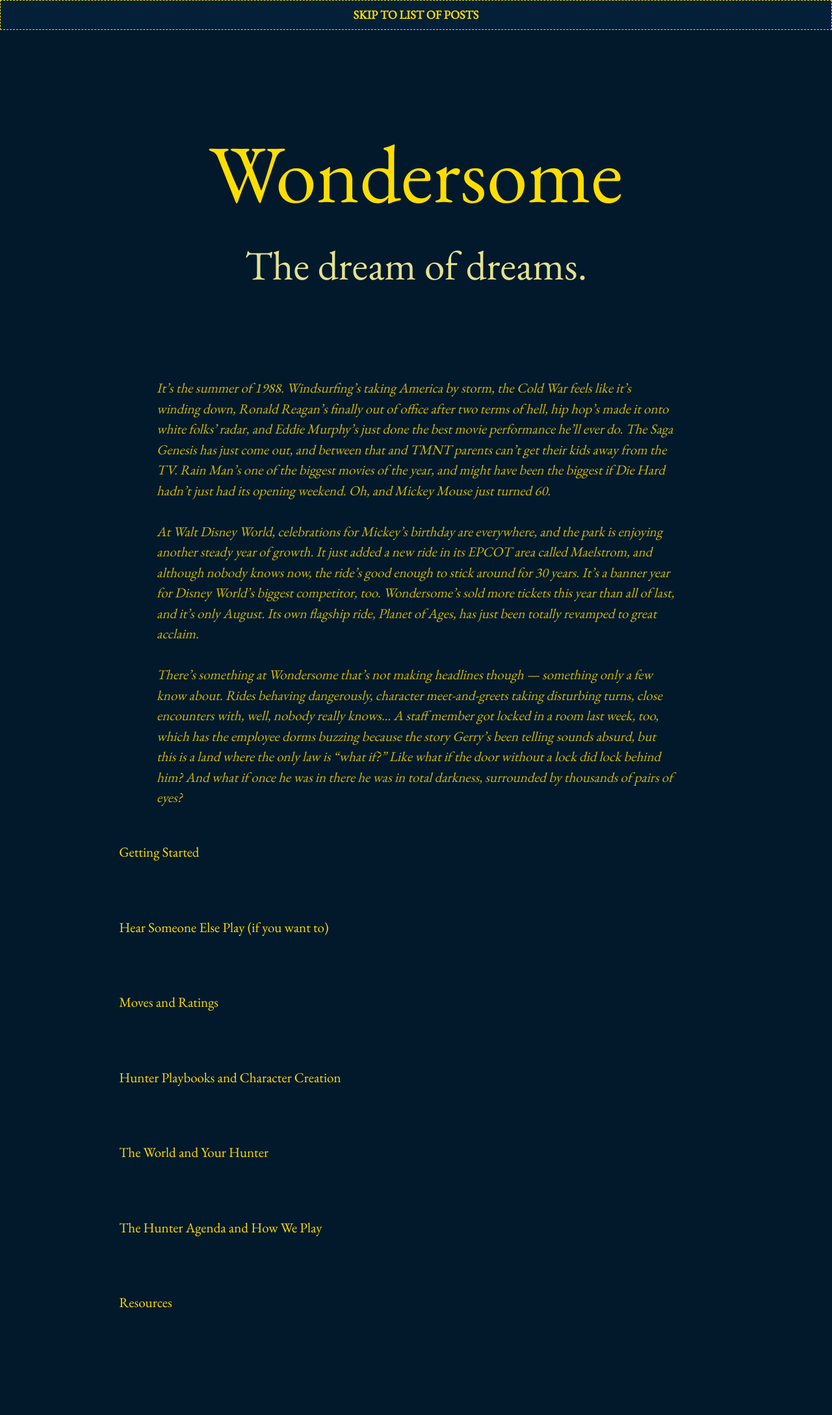
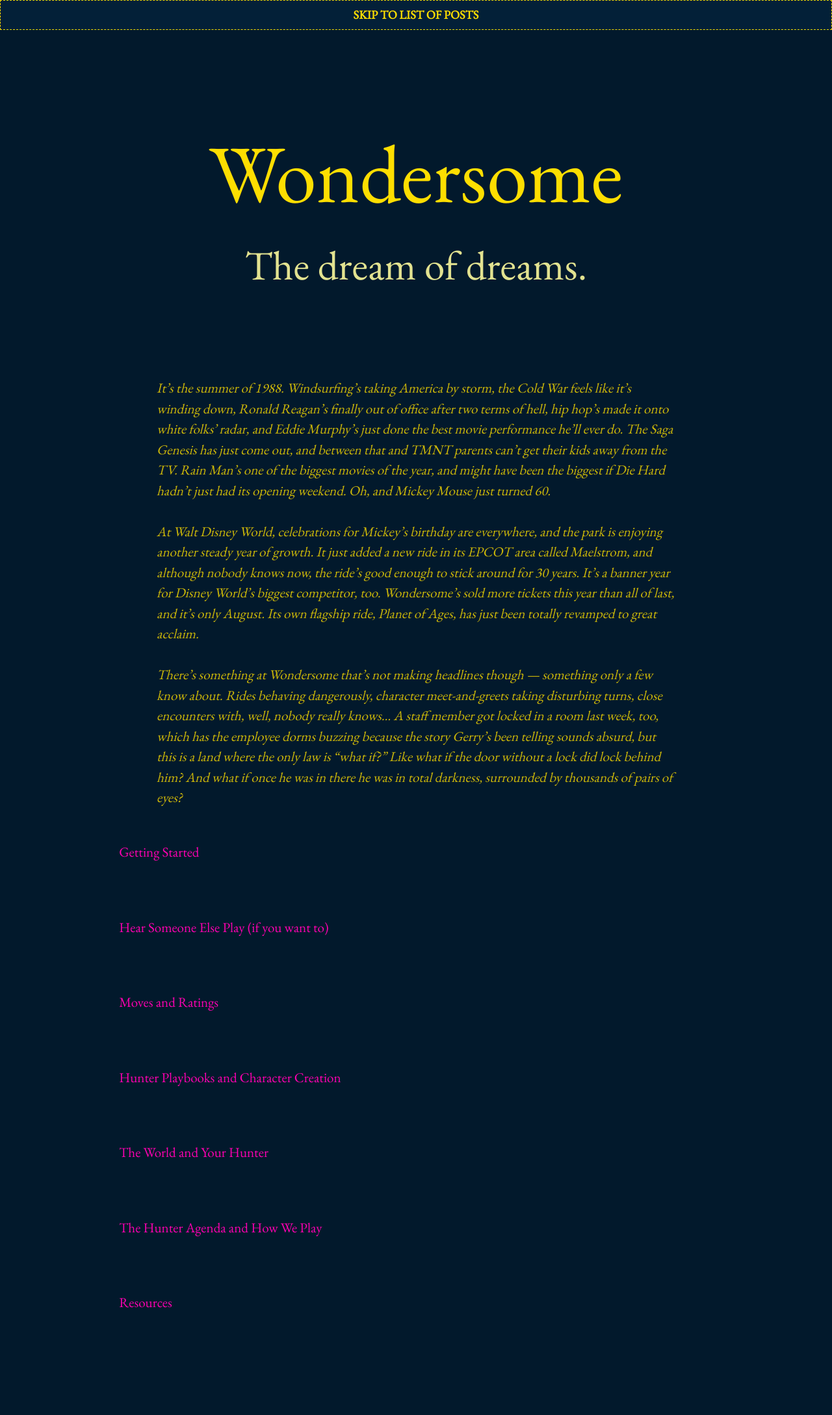
Before and after one commit to agowland/wondersome, a Jekyll site: the page built from index.html, in a window 1280 px wide. Shown: the whole page at 65% size. Built offline with Jekyll 4.4.1, drawn with Linux system fonts in a browser that asks for light colours; the list of posts is cut into pages by our own code.

Commit message:
post-link colour changes

```diff
--- a/_sass/_post-list.scss
+++ b/_sass/_post-list.scss
@@ -14,7 +14,7 @@
 }
 
 .post-link {
-  color: $text-color;
+  color: $accent-color;
   display: flex;
   flex-direction: column-reverse;
   text-decoration: none;
--- a/_sass/_variables.scss
+++ b/_sass/_variables.scss
@@ -1,6 +1,7 @@
 $brand-color:         #02192c;
 $highlight:           lighten($brand-color, 35%);
 $text-color:          #fede00;
+$accent-color:       #fe00b2;
 $muted-text-color:    #e2e290;
 $font-family:         "EB Garamond", Garamond, "Times New Roman", serif;
 
```
